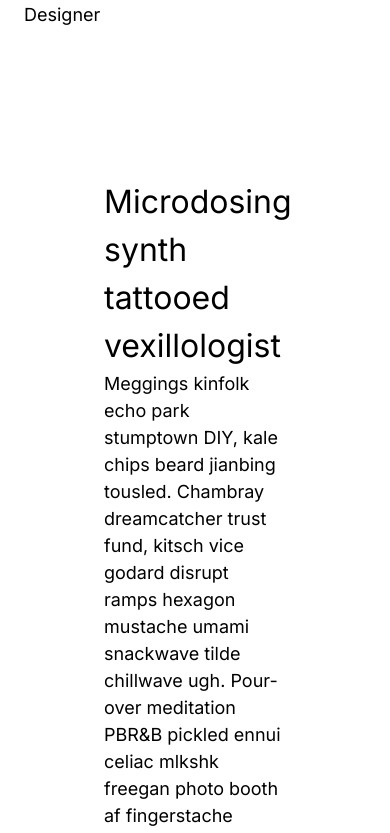
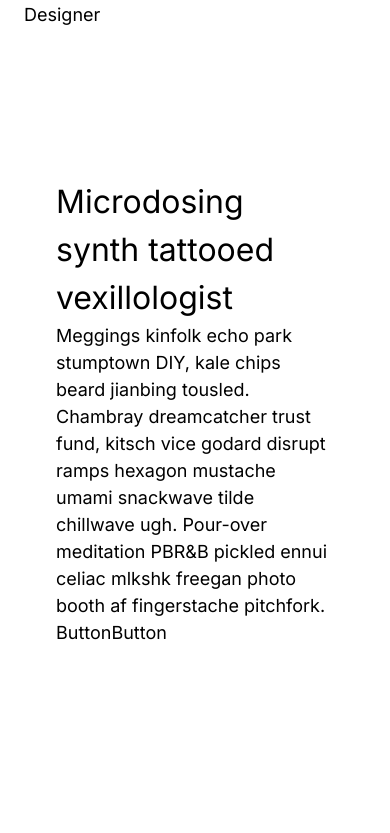
Before and after one commit to ayush-3516/bharat-blockchain-week, a Next.js app: page /speakers in a window 390 px wide. Shown: the part 2243-3076 px from the top of the page. Built offline with nearby package versions, Linux system fonts and the light colour scheme; some icons are missing.

Commit message:
fixed responsiveness bugs !

```diff
--- a/styles/main.css
+++ b/styles/main.css
@@ -149,7 +149,7 @@ body {
   }
 
   .container {
-    padding: 24px 5rem;
+    padding: 24px 2rem;
   }
 
   .hero h1 {
```
